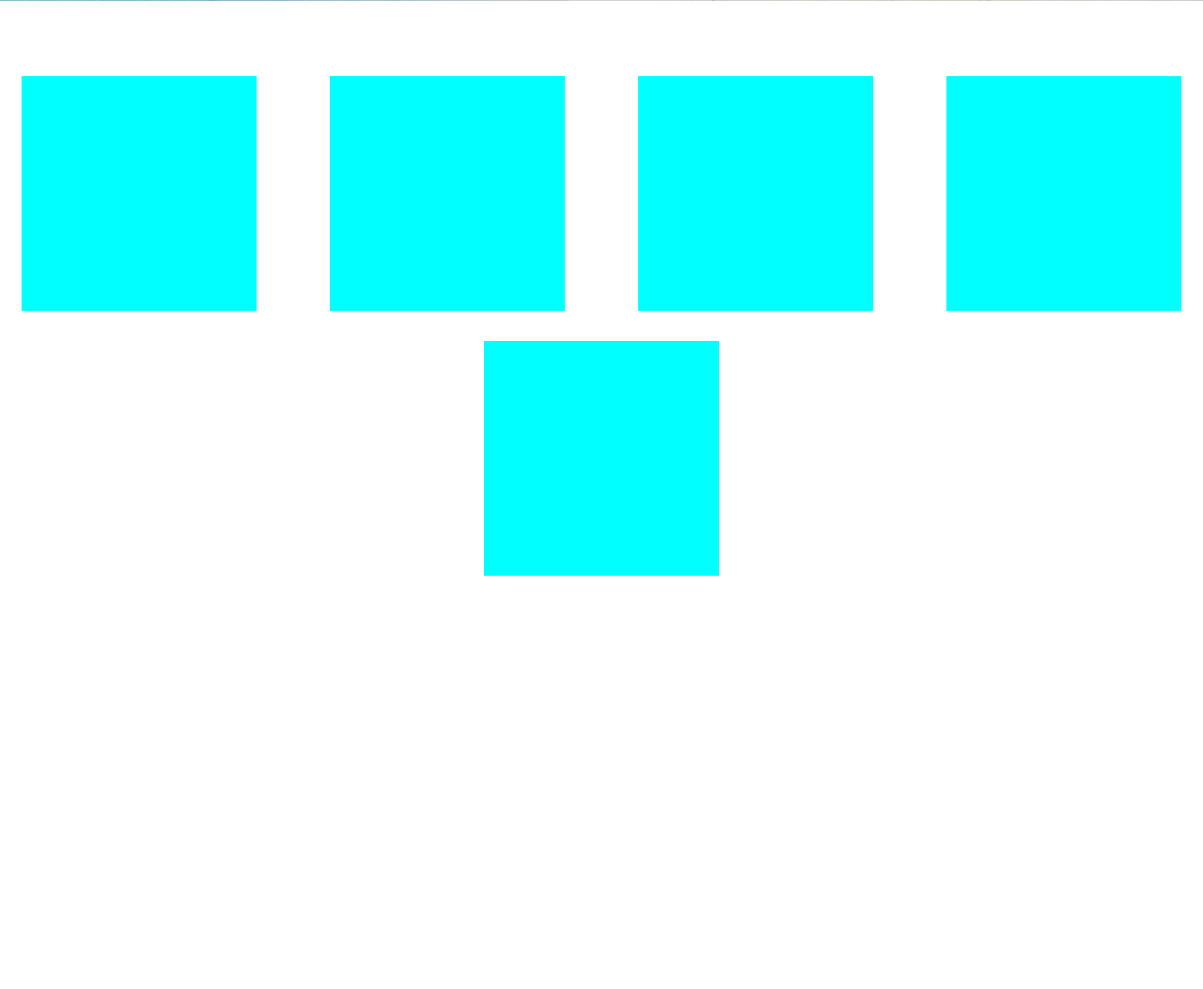
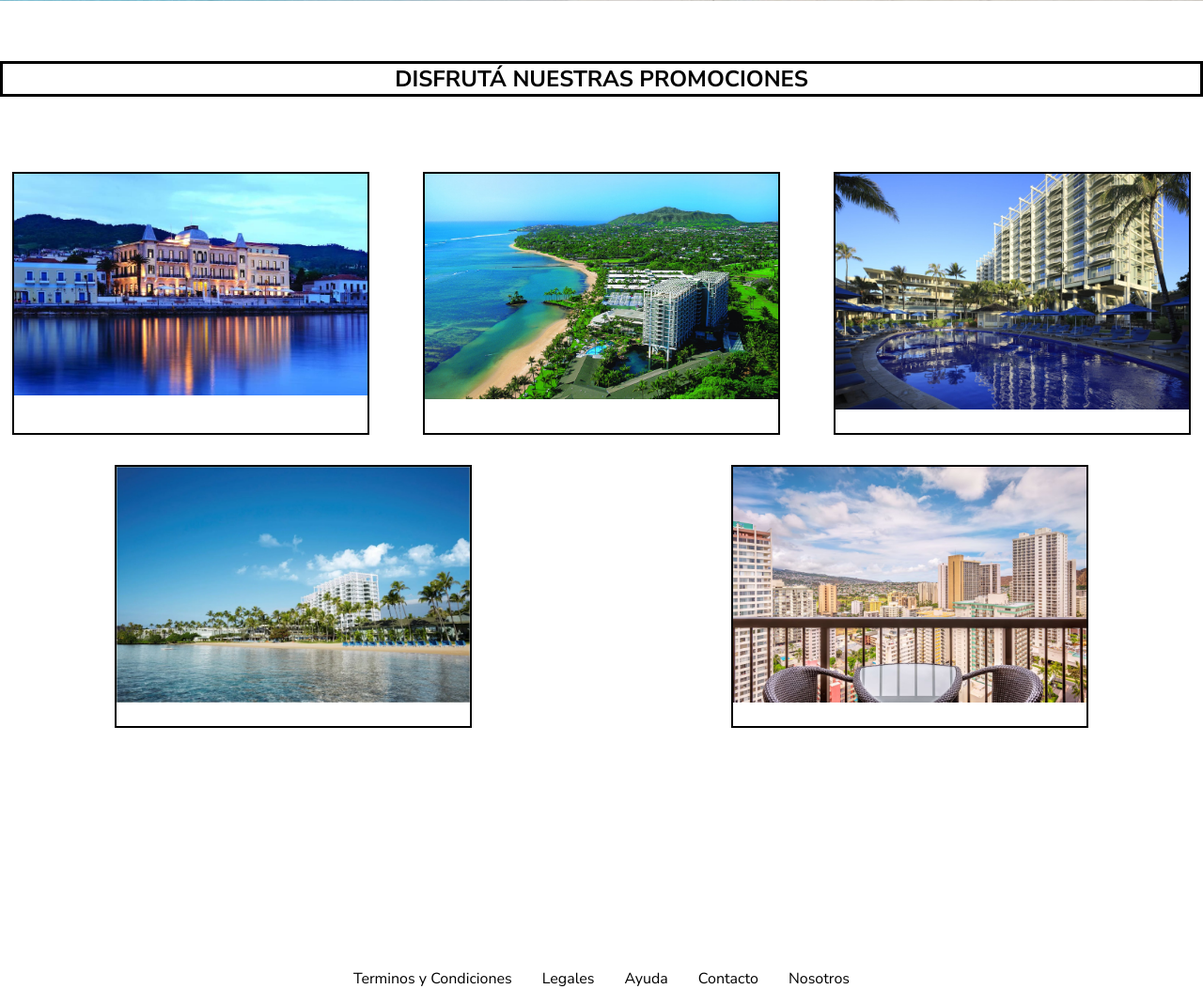
Before and after one commit to JerePrograma/VoyageHub, a plain HTML site: page VoyageHub/src/main/resources/templates/index.html in a window 1280 px wide. Shown: the part 568-1621 px from the top of the page at 94% size. Before the commit the page ends 1181 px from the top, so only its background shows below. Drawn offline with Linux system fonts and the light colour scheme.

Commit message:
15deAbril

```diff
--- a/VoyageHub/src/main/resources/static/style.css
+++ b/VoyageHub/src/main/resources/static/style.css
@@ -42,9 +42,15 @@ header ul{
     margin-top: 5%;
 }
 
+.cartasTitulo{
+    display: flex;
+    justify-content: center;
+    margin-top: 5%;
+    border: black solid 3px;
+}
+
 .cartas{
     display: flex;
-    flex-direction: row;
     justify-content: space-around;
     flex-wrap: wrap;
     gap: 2rem;
@@ -53,8 +59,20 @@ header ul{
 }
 
 .cartas div{
-    background-color: aqua;
+    display: flex;
+    flex-direction: column;
+    height: 280px;
+    width: 380px;
+    border: solid black 2px;
+}
 
-    height: 250px;
-    width: 250px;
+footer{
+    margin-top: 20%;
 }
+
+footer ul{
+    display: flex;
+    justify-content: center;
+    gap: 2rem ;
+    list-style: none;
+}
--- a/VoyageHub/src/main/resources/templates/index.html
+++ b/VoyageHub/src/main/resources/templates/index.html
@@ -12,21 +12,21 @@
     <!-- Asegúrate de que la ruta a los archivos estáticos sea relativa al directorio 'static' -->
     <!--"/VoyageHub/src/main/resources/static/style.css"-->
     <link rel="stylesheet" href="/VoyageHub/src/main/resources/static/style.css">
-
     <title>Agencia</title>
   </head>
   <body>
     <header>
       <h1>La Agencia</h1>
       <ul>
-        <li><p>La Agencia</p></li>
-        <li><p>Paquetes</p></li>
-        <li><p>Promociones</p></li>
-        <li><p>Blog de viajero</p></li>
-        <li><p>Contacto</p></li>
+        <li>La Agencia</li>
+        <li>Paquetes</li>
+        <li>Promociones</li>
+        <li><a href="/VoyageHub/src/main/resources/templates/cliente_form.html">Registrate</a></li>
+        <li><a href="/VoyageHub/src/main/resources/templates/login.html">Login</a></li>
       </ul>
     </header>
     <main>
+
       <article class="principal">
         <section class="titulo">
           <button><p>Consultanos</p></button>
@@ -42,13 +42,26 @@
         </section>
       </article>
 
+      <h2 class="cartasTitulo">DISFRUTÁ NUESTRAS PROMOCIONES</h2>
       <section class="cartas">
-        <div></div>
-        <div></div>
-        <div></div>
-        <div></div>
-        <div></div>
+        <div>
+          <img src="/VoyageHub/src/main/resources/static/1.jpg" alt="">
+
+        </div>
+        <div><img src="/VoyageHub/src/main/resources/static/2.jpeg" alt=""></div>
+        <div><img src="/VoyageHub/src/main/resources/static/3.jpeg" alt=""></div>
+        <div><img src="/VoyageHub/src/main/resources/static/4.webp" alt=""></div>
+        <div><img src="/VoyageHub/src/main/resources/static/5.avif" alt=""></div>
       </section>
+      <footer>
+        <ul>
+          <li>Terminos y Condiciones</li>
+          <li>Legales</li>
+          <li>Ayuda</li>
+          <li>Contacto</li>
+          <Li>Nosotros</Li>
+        </ul>
+      </footer>
     </main>
   </body>
 </html>
```
Also changed, not shown: VoyageHub/src/main/resources/static/1.jpg (added), VoyageHub/src/main/resources/static/2.jpeg (added), VoyageHub/src/main/resources/static/3.jpeg (added), VoyageHub/src/main/resources/static/4.webp (added), VoyageHub/src/main/resources/static/5.avif (added), VoyageHub/src/main/resources/static/b1f90fc0d621e76e411fbb7b531f0059eab9071384b5cc2ce6b01930be2a.webp (added).
